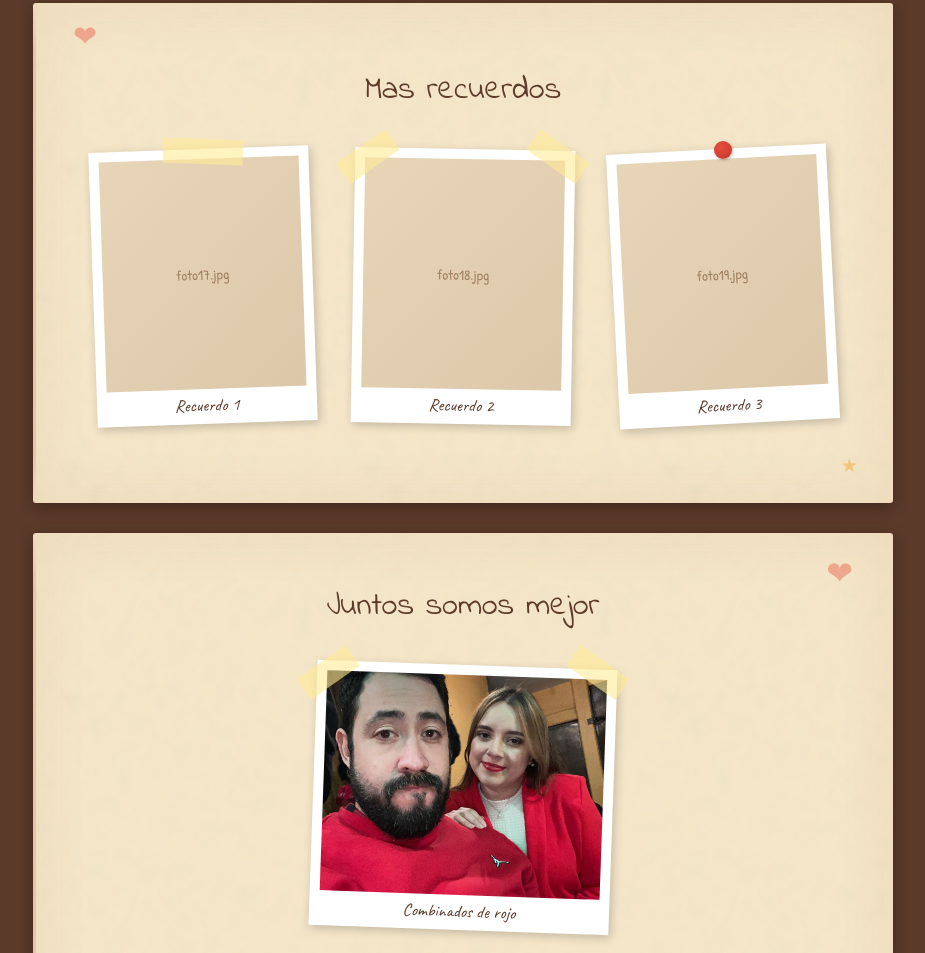
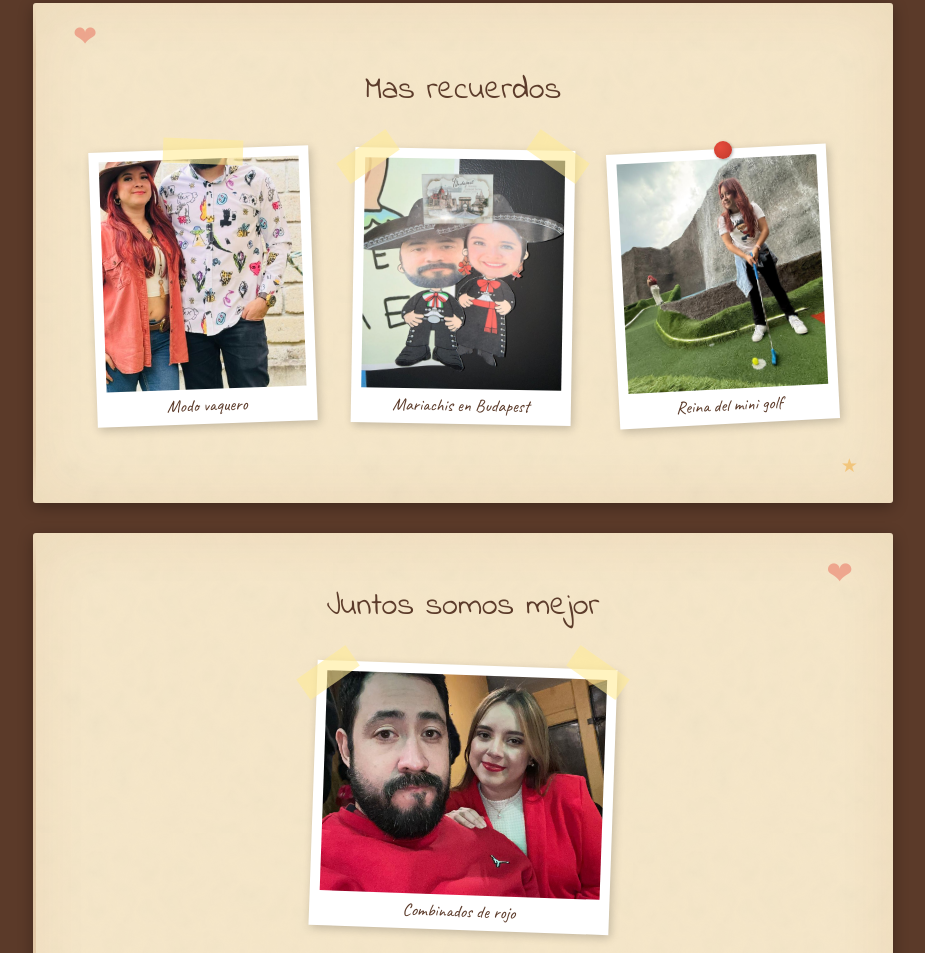
Before and after one commit to DavidMTZ177/adventure-book, a plain HTML site: page index.html in a window 1280 px wide. Shown: the part 5751-6704 px from the top of the page, without its empty margins (177-1102 px from the left). Drawn offline with Linux system fonts and the light colour scheme.

Commit message:
Add photos - mas recuerdos section (vaqueros, mariachis, mini golf)
Co-Authored-By: Claude Opus 4.6 <noreply@anthropic.com>

```diff
--- a/index.html
+++ b/index.html
@@ -1140,26 +1140,23 @@
                 <div class="photo-container">
                     <div class="tape tape-top" style="--tape-rotation: 2deg;"></div>
                     <div class="photo-frame" style="--rotation: -2deg;">
-                        <!-- FOTO 17: <img src="fotos/foto17.jpg" alt=""> -->
-                        <div class="photo-placeholder">foto17.jpg</div>
-                        <div class="photo-caption">Recuerdo 1</div>
+                        <img src="fotos/foto21.jpg" alt="Vaqueros">
+                        <div class="photo-caption">Modo vaquero</div>
                     </div>
                 </div>
                 <div class="photo-container">
                     <div class="tape tape-corner-left"></div>
                     <div class="tape tape-corner-right"></div>
                     <div class="photo-frame" style="--rotation: 1deg;">
-                        <!-- FOTO 18: <img src="fotos/foto18.jpg" alt=""> -->
-                        <div class="photo-placeholder">foto18.jpg</div>
-                        <div class="photo-caption">Recuerdo 2</div>
+                        <img src="fotos/foto22.jpg" alt="Mariachis en Budapest">
+                        <div class="photo-caption">Mariachis en Budapest</div>
                     </div>
                 </div>
                 <div class="photo-container">
                     <div class="pin"></div>
                     <div class="photo-frame" style="--rotation: -3deg;">
-                        <!-- FOTO 19: <img src="fotos/foto19.jpg" alt=""> -->
-                        <div class="photo-placeholder">foto19.jpg</div>
-                        <div class="photo-caption">Recuerdo 3</div>
+                        <img src="fotos/foto23.jpg" alt="Mini golf">
+                        <div class="photo-caption">Reina del mini golf</div>
                     </div>
                 </div>
             </div>
```
Also changed, not shown: fotos/foto21.jpg (added), fotos/foto22.jpg (added), fotos/foto23.jpg (added).
